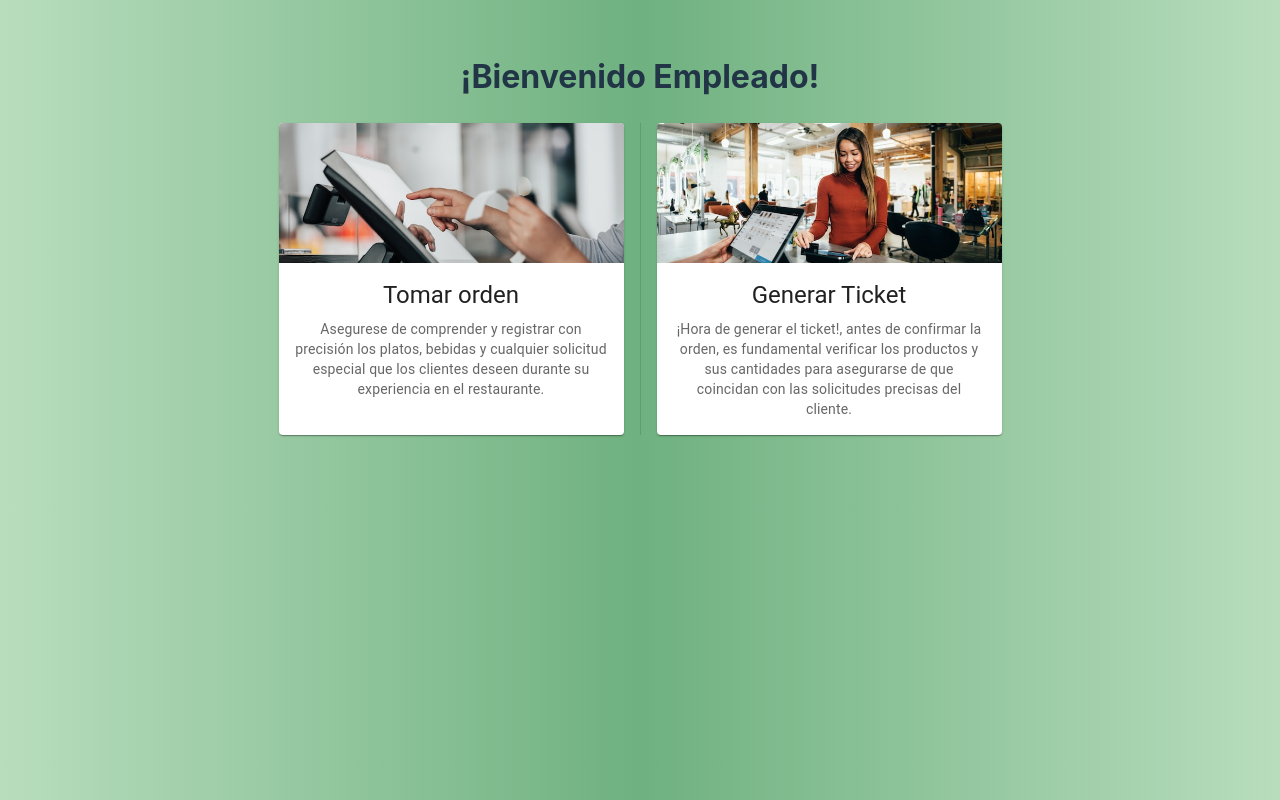
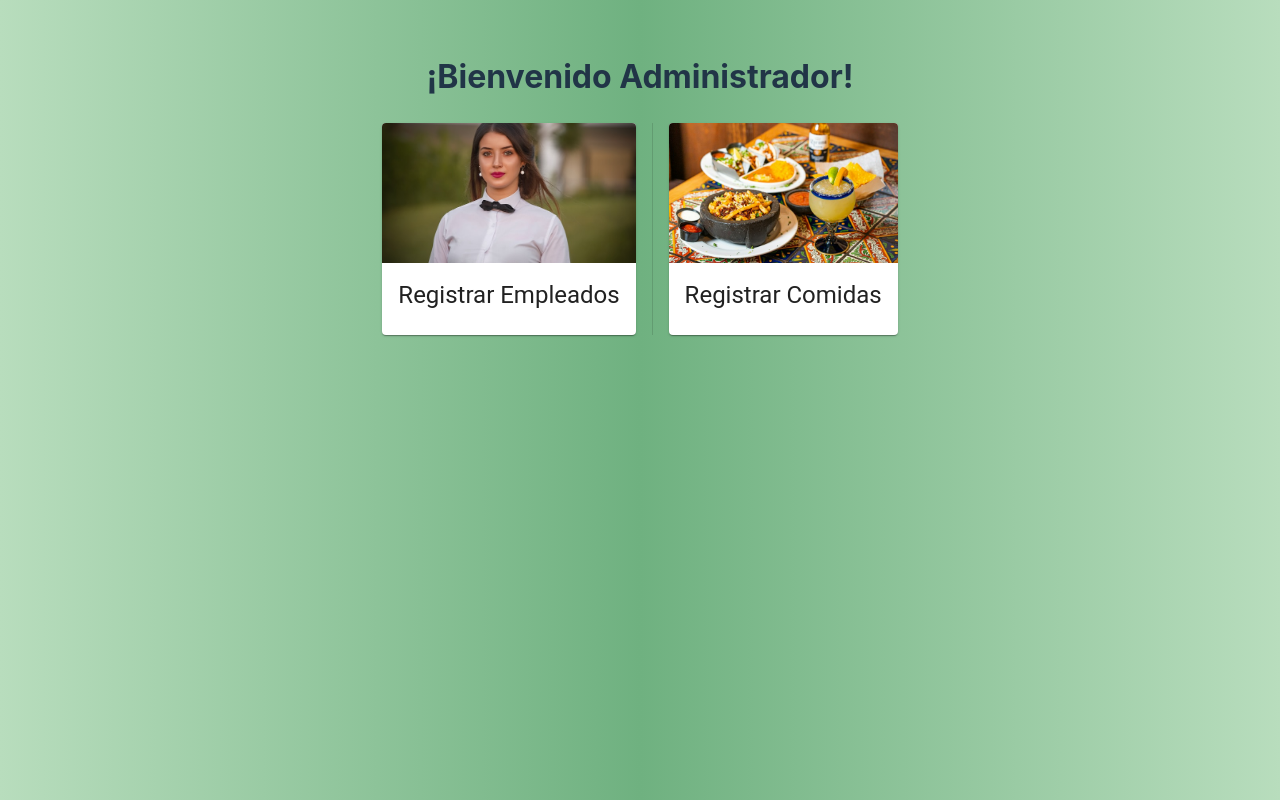
Before and after one commit to xFlameLiq/RestaurantFrontend, a React (Vite) app: page /UserHome in a window 1280 px wide. Built offline with nearby package versions, Linux system fonts and the light colour scheme.

Commit message:
Vista alimentos

```diff
--- a/src/pages/App.jsx
+++ b/src/pages/App.jsx
@@ -19,7 +19,7 @@ function App() {
           <Route path='/Register' element={<Register/>} />
           <Route path='/UserHome' element={<UserHome/>} />
           <Route path='*' element={<NotFound/>} />
-          <Route path='/aliment' element={<AlimentForm/>} />
+          <Route path='/Aliment' element={<AlimentForm/>} />
         </Routes>
       </BrowserRouter>
     </div>
--- a/src/pages/UserHome.jsx
+++ b/src/pages/UserHome.jsx
@@ -9,7 +9,7 @@ import "../styles/UserHome.css";
 
 const UserHome = () => {
 
-  const userType = false;
+  const userType = true;
   const cardsEmploye = [
     {
       img: img1,
```
